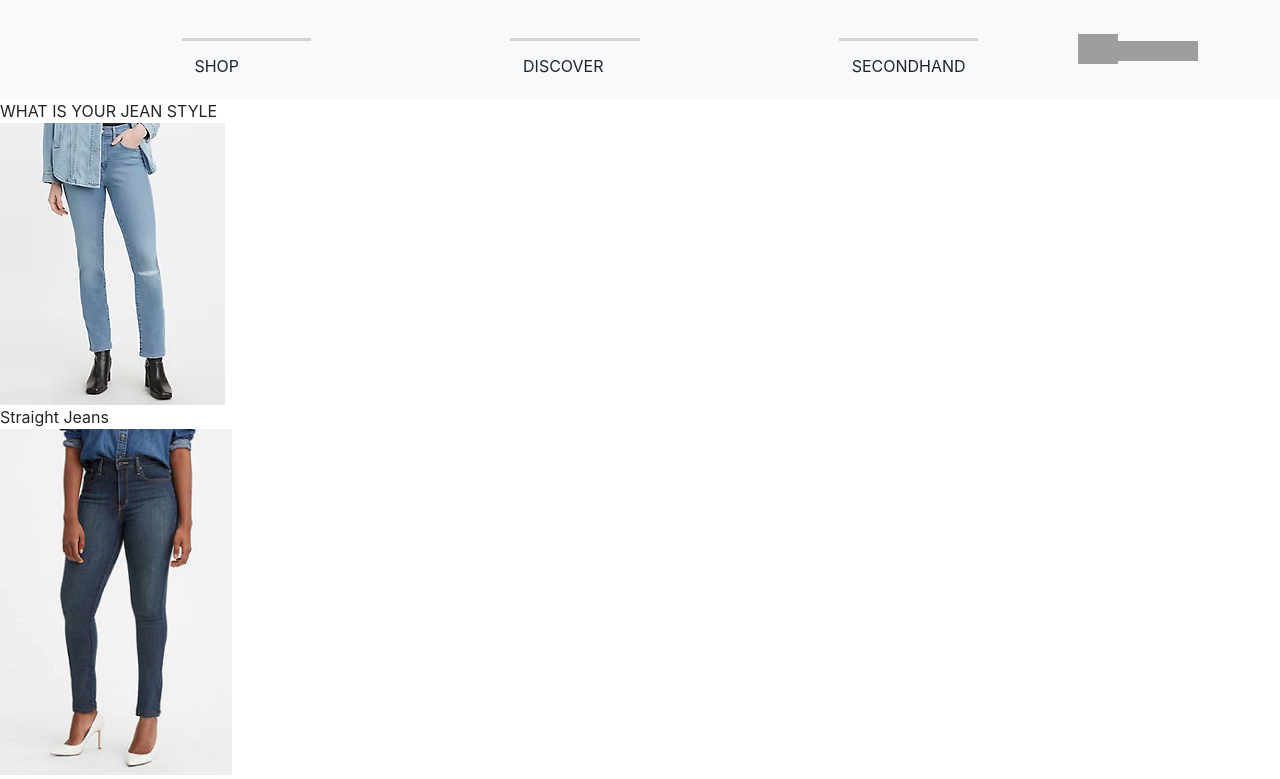
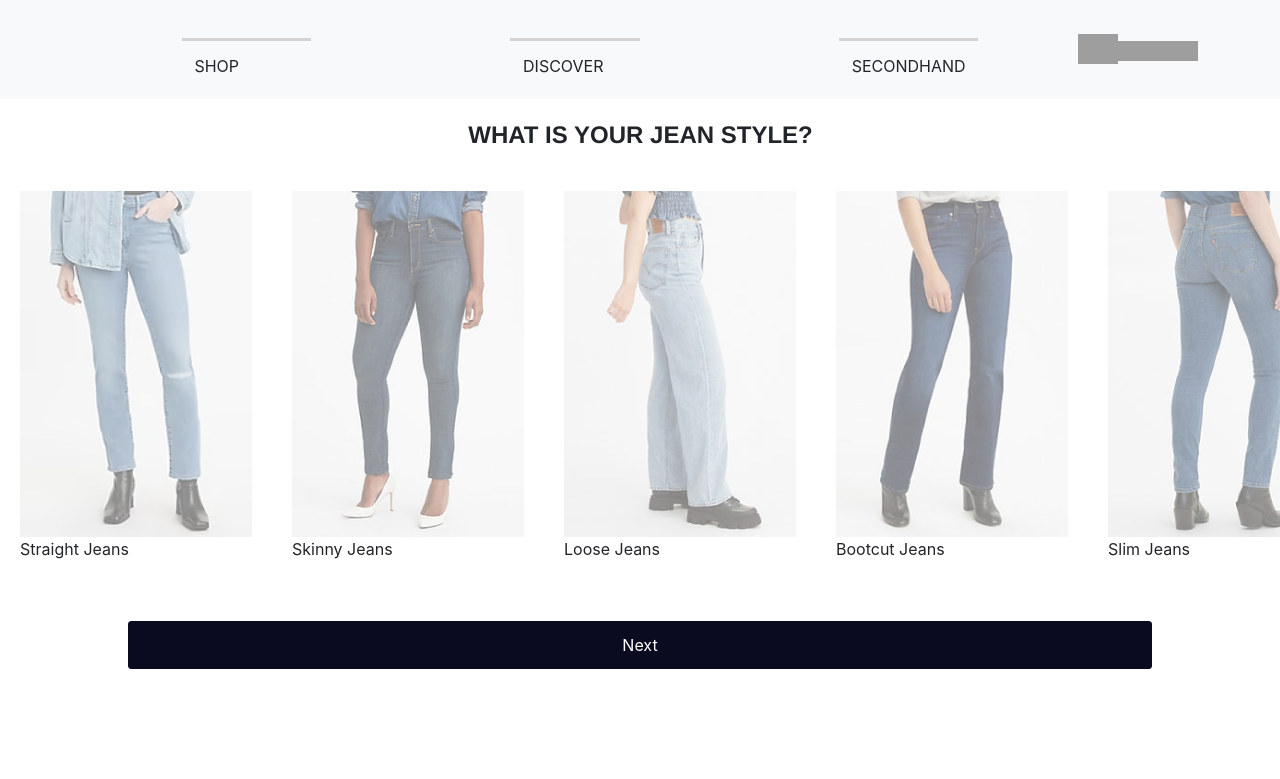
Before and after one commit to Domingo-creator/theArchive, a React (Create React App) app: page /archive/gallery in a window 1280 px wide. Shown: the top 779 px of the page. Built offline with nearby package versions, Linux system fonts and the light colour scheme; grey boxes are pictures that could not be loaded.

Commit message:
style gallery

```diff
--- a/src/front/js/component/archive_home/archive_gallery/archive_gallery.jsx
+++ b/src/front/js/component/archive_home/archive_gallery/archive_gallery.jsx
@@ -4,6 +4,7 @@ import ArchiveGalleryFit from './archive_gallery_fit';
 import ArchiveGalleryMeasurements from './archive_gallery_measurements';
 import ArchiveGalleryStyle from './archive_gallery_style';
 import ArchiveGalleryWash from './archive_gallery_wash';
+import '../../../../styles/archive_home/archive_gallery/archive_gallery.css'
 
 const ArchiveGallery = ({}) => {
     const headlines = [ "WHAT IS YOUR JEAN STYLE",
@@ -24,8 +25,10 @@ const ArchiveGallery = ({}) => {
     const updateWaistInput = (e) => setWaistInput(e.target.value)
     const updateLengthInput = (e) => setLengthInput(e.target.value)
 
-    const advanceGallery = () => setCurCategoryIndex(curCategoryIndex + 1)
-
+    const advanceGallery = (categorySelection) => {
+        console.log("categorySelection:",categorySelection, "fit:",fit)
+        if(categorySelection) setCurCategoryIndex(curCategoryIndex + 1)
+    }
     const submitSelections = () => {
         let selectionObject = {
                                 Gender_Taxonomy_US: "Women", // Default
@@ -33,7 +36,6 @@ const ArchiveGallery = ({}) => {
                                 Color_Group_Taxonomy_US: wash,
                                 Size_Group_Taxonomy_US: "Womens",  // Default
                               }
-        console.log(selectionObject)
         actions.addWaist(waistInput)
         actions.addLength(lengthInput)
         actions.addPc9Match(selectionObject);
@@ -43,11 +45,11 @@ const ArchiveGallery = ({}) => {
     const getCurrentCategoryList = () => {
         switch (curCategoryIndex) {
             case 0:
-                return <ArchiveGalleryStyle updateStyle={updateStyle} advanceGallery={advanceGallery}/>
+                return <ArchiveGalleryStyle style={style} updateStyle={updateStyle} advanceGallery={advanceGallery}/>
             case 1:
-                return <ArchiveGalleryFit updateFit={updateFit} advanceGallery={advanceGallery}/>
+                return <ArchiveGalleryFit fit={fit} updateFit={updateFit} advanceGallery={advanceGallery}/>
             case 2:
-                return <ArchiveGalleryWash updateWash={updateWash} advanceGallery={advanceGallery}/>
+                return <ArchiveGalleryWash wash={wash} updateWash={updateWash} advanceGallery={advanceGallery}/>
             case 3:
                 return <ArchiveGalleryMeasurements
                             waistInput={waistInput}
@@ -63,7 +65,7 @@ const ArchiveGallery = ({}) => {
 
     return (
         <div>
-            <div className="gallery-headline">{headlines[curCategoryIndex]}</div>
+            <div className="gallery-headline">{headlines[curCategoryIndex]}?</div>
             {getCurrentCategoryList()}
         </div>
     )
--- a/src/front/js/component/archive_home/archive_gallery/archive_gallery_fit.jsx
+++ b/src/front/js/component/archive_home/archive_gallery/archive_gallery_fit.jsx
@@ -2,44 +2,43 @@ import React from 'react'
 import HighLoose from '../../../../img/High_Loose_Fit.png'
 import HighLooseTaper from '../../../../img/High_Loose_Taper_Fit.png'
 import LooseStraight from '../../../../img/Loose_Straight_Fit.png'
+import '../../../../styles/archive_home/archive_gallery/archive_gallery_fit.css'
 
-
-const ArchiveGalleryFit = ({updateFit, advanceGallery}) => {
+const ArchiveGalleryFit = ({fit, updateFit, advanceGallery}) => {
     const fitChoices =[
         {
          fit: 'High Loose',
          description: ' It’s a modern interpretation of a classic ‘90s style. These jeans sit super high on your waist and are relaxed through your hip and thigh.',
          img: HighLoose,
-         key: ''
+         key: 'High Loose'
         },
         {fit: 'High Loose Taper',
          description: 'The ‘90s are back—in a big, loose, straight way. Equal parts comfortable and cool, these jeans sit easy at the waist and stack at the hem.',
          img: HighLooseTaper,
-         key: ''
+         key: 'High Loose Taper'
         },
         {
          fit: 'Loose Straight',
          description: 'These jeans are—you guessed it—super-high, loose and tapered, so they’ll flatter your waist and your shoes.',
          img: LooseStraight,
-         key: ''
+         key: 'Loose Straight'
         }
     ]
 
-    const selectFit = (selectedFit) => {
-        updateFit(selectedFit)
-        advanceGallery();
-    }
 
     return(
+        <div className='archive-gallery-fit-container'>
             <div className='archive-gallery-fit'>
                 {fitChoices.map( fitChoice => (
-                <div onClick={() => selectFit(fitChoice.key)} >
-                    <img src={fitChoice.img} value={fitChoice.key}/>
+                    <div onClick={() => updateFit(fitChoice.key)} >
+                        <img src={fitChoice.img} className={fit === fitChoice.key ? 'highlight' : ''}/>
                         <div>{fitChoice.fit}</div>
                         <div>{fitChoice.description}</div>
                     </div>
                 ))}
             </div>
+            <button className='gallery-next-button' onClick={() => advanceGallery(fit)}>Next</button>
+        </div>
     )
 }
 
--- a/src/front/js/component/archive_home/archive_gallery/archive_gallery_style.jsx
+++ b/src/front/js/component/archive_home/archive_gallery/archive_gallery_style.jsx
@@ -4,9 +4,10 @@ import LooseImg from '../../../../img/Loose_Style.png'
 import SkinnyImg from '../../../../img/Skinny_Style.png'
 import SlimImg from '../../../../img/Slim_Style.png'
 import StraightImg from '../../../../img/Straight_Style.avif'
-// import TaperedImg from '../../../../img/Tapered_Style.avif'
+// import TaperedImg from '../../../../img/Tapered_Style.avif
+import '../../../../styles/archive_home/archive_gallery/archive_gallery_style.css'
 
-const ArchiveGalleryStyle = ({updateStyle, advanceGallery}) => {
+const ArchiveGalleryStyle = ({style, updateStyle, advanceGallery}) => {
     const styleChoices =[
         {style: 'Straight Jeans',img: StraightImg, key: 'Straight'},
         {style: 'Skinny Jeans',img: SkinnyImg ,key: 'Skinny'},
@@ -16,19 +17,19 @@ const ArchiveGalleryStyle = ({updateStyle, advanceGallery}) => {
         // {style: 'Tapered Jeans',img: TaperedImg},
     ]
 
-    const selectStyle = (selectedStyle) => {
-        updateStyle(selectedStyle)
-        advanceGallery();
-    }
+
 
     return(
-        <div className='archive-gallery-style'>
-            {styleChoices.map( styleChoice => (
-                <div onClick={() => selectStyle(styleChoice.key)} >
-                    <img src={styleChoice.img}/>
-                    <div>{styleChoice.style}</div>
-                </div>
-            ))}
+        <div className='archive-gallery-style-container' >
+            <div className='archive-gallery-style'>
+                {styleChoices.map( styleChoice => (
+                    <div onClick={() => updateStyle(styleChoice.key)} >
+                        <img src={styleChoice.img} className={style === styleChoice.key ? 'highlight' : ''}/>
+                        <div>{styleChoice.style}</div>
+                    </div>
+                ))}
+            </div>
+            <button className='gallery-next-button' onClick={() => advanceGallery(style)}>Next</button>
         </div>
     )
 }
--- a/src/front/js/component/archive_home/archive_gallery/archive_gallery_wash.jsx
+++ b/src/front/js/component/archive_home/archive_gallery/archive_gallery_wash.jsx
@@ -3,8 +3,10 @@ import BlackWash from '../../../../img/Black_Wash.png'
 import DarkBlueWash from '../../../../img/Dark_Blue_Wash.png'
 import LightWash from '../../../../img/Light_Wash.png'
 import MediumBlueWash from '../../../../img/Medium_Blue_Wash.png'
+import '../../../../styles/archive_home/archive_gallery/archive_gallery_wash.css'
 
-const ArchiveGalleryWash = ({ updateWash, advanceGallery}) => {
+
+const ArchiveGalleryWash = ({ wash, updateWash, advanceGallery}) => {
     const washChoices =[
         {wash: 'Black', img: BlackWash, key: 'Black'},
         {wash: 'Dark Blue', img: DarkBlueWash, key: 'Dark Wash'},
@@ -12,20 +14,17 @@ const ArchiveGalleryWash = ({ updateWash, advanceGallery}) => {
         {wash: 'Medium Blue', img: MediumBlueWash, key: 'Medium Wash'},
     ]
 
-    const selectWash = (selectedWash) => {
-        // console.log(e.target)
-        updateWash(selectedWash)
-        advanceGallery();
-    }
-
     return(
-        <div className='archive-gallery-wash'>
-            {washChoices.map( washChoice => (
-                <div className='archive-gallery-choice' onClick={() => selectWash(washChoice.key)} value={washChoice.key}>
-                    <img src={washChoice.img} />
-                    <div>{washChoice.wash}</div>
-                </div>
-            ))}
+        <div className='archive-gallery-wash-container'>
+            <div className='archive-gallery-wash'>
+                {washChoices.map( washChoice => (
+                    <div onClick={() => updateWash(washChoice.key)} >
+                        <img src={washChoice.img} className={wash === washChoice.key ? 'highlight' : ''}/>
+                        <div>{washChoice.wash}</div>
+                    </div>
+                ))}
+            </div>
+            <button className='gallery-next-button' onClick={() => advanceGallery(wash)}>Next</button>
         </div>
     )
 }
--- /dev/null
+++ b/src/front/styles/archive_home/archive_gallery/archive_gallery.css
@@ -0,0 +1,20 @@
+.gallery-headline {
+    text-align: center;
+    font-size: 24px;
+    font-family: Helvetica;
+    font-weight: bold;
+    margin: 18px 25px 18px 26px;
+}
+
+.gallery-next-button {
+    margin: 40px 10%;
+    width: 80%;
+    height: 48px;
+    font-size: 16px;
+    color: white;
+    padding: 10px 15px;
+    border-radius: 3px;
+    border: solid 1px #0a0b20;
+    background-color: #0a0b20;
+
+}
--- /dev/null
+++ b/src/front/styles/archive_home/archive_gallery/archive_gallery_fit.css
@@ -0,0 +1,20 @@
+.archive-gallery-fit {
+    display:flex;
+    overflow: scroll;
+}
+.archive-gallery-fit > div {
+    margin: 20px;
+}
+
+.archive-gallery-fit img {
+    height: 346px;
+    width: 232px;
+    object-fit: cover;
+    opacity: 0.5;
+    filter: alpha(opacity=80);
+}
+
+.archive-gallery-fit img:hover, .archive-gallery-fit .highlight {
+    opacity: 1;
+    filter: alpha(opacity=100)
+}
--- /dev/null
+++ b/src/front/styles/archive_home/archive_gallery/archive_gallery_style.css
@@ -0,0 +1,23 @@
+.archive-gallery-style {
+    display: flex;
+    overflow: scroll;
+}
+
+.archive-gallery-style > div {
+    margin: 20px;
+    height: fit-content;
+    width: fit-content;
+}
+
+.archive-gallery-style img {
+    height: 346px;
+    width: 232px;
+    object-fit: cover;
+    opacity: 0.5;
+    filter: alpha(opacity=80);
+}
+
+.archive-gallery-style img:hover, .archive-gallery-style .highlight {
+    opacity: 1;
+    filter: alpha(opacity=100)
+}
--- a/src/front/styles/archive_home/archive_gallery/archive_gallery_wash.css
+++ b/src/front/styles/archive_home/archive_gallery/archive_gallery_wash.css
@@ -1,4 +1,15 @@
-.archive-gallery-choice {
-    width: fit-content;
-    height: auto;
+.archive-gallery-wash {
+    display: grid;
+    grid-template-columns: auto auto;
+    grid-template-rows: auto auto;
+    margin: 20px;
 }
+
+
+.archive-gallery-wash img {
+
+}
+
+.archive-gallery-wash img:hover, .archive-gallery-wash .highlight {
+ outline: black 10px solid;
+}
```
Also changed, not shown: src/front/js/component/archive_home/archive_gallery/archive_gallery_measurements.jsx (+16 -1 lines), src/front/styles/archive_home/archive_gallery/archive_gallery_measurements.css (added). Lines whose indentation alone changed are shown as unchanged.
